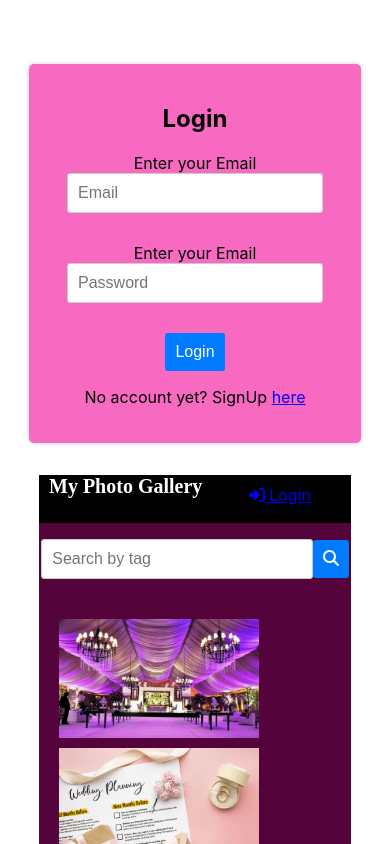
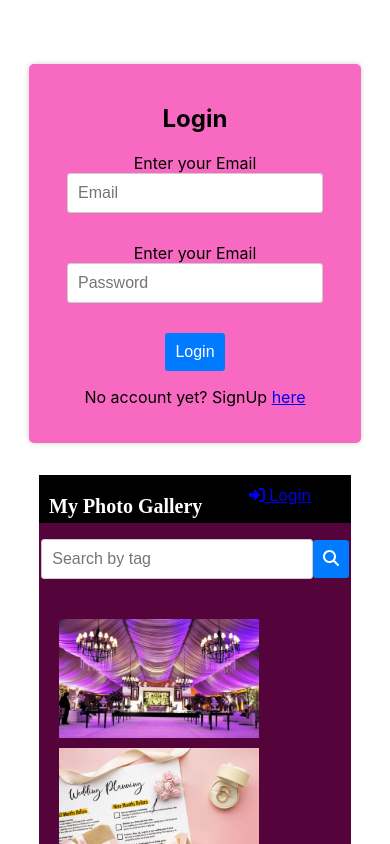
Before and after one commit to moromoke01/imageGallery, a React (Create React App) app: page /HomePage in a window 390 px wide. Shown: the top 844 px of the page. Built offline with nearby package versions, Linux system fonts and the light colour scheme.

Commit message:
Update Navbar.css

```diff
--- a/src/Components/navbar/Navbar.css
+++ b/src/Components/navbar/Navbar.css
@@ -7,6 +7,8 @@
   } */
 
 .navbar-content{
+    display:flex;
+    flex-direction:  column;
     width: 80%;
     height: 3em;
     margin: auto;
@@ -33,6 +35,10 @@
    right: 50px;
 }
 @media screen and (max-width: 768px){
+.navbar-content{
+    display:flex;
+    flex-direction:  column;
+}
 .navbar-content h3{
     color: #fff;
     font-family: Freehand521 BT;
```
